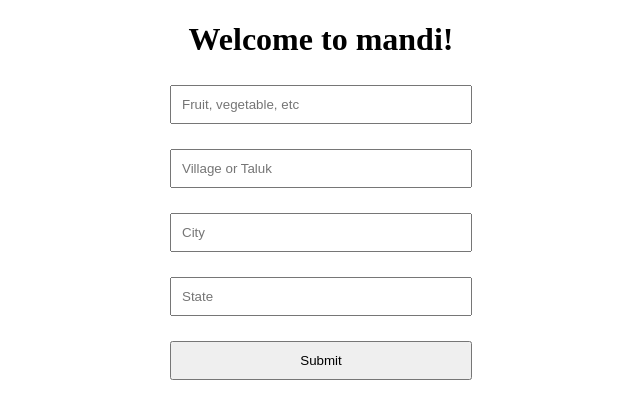
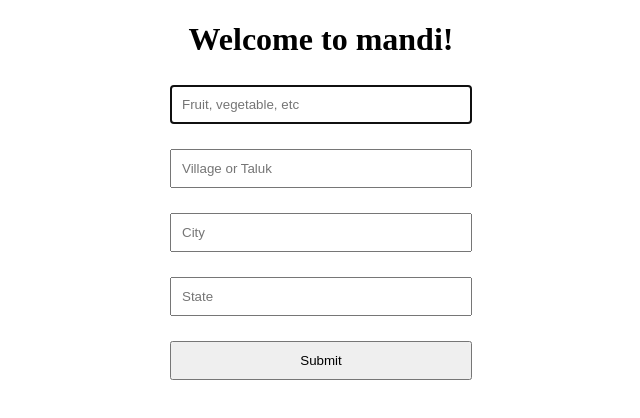
Before and after one commit to sajetr/amoeba, an Angular app: page / in a window 1280 px wide. Shown: the top 418 px of the page, without its empty margins (319-959 px from the left). Built offline with nearby package versions, Linux system fonts and the light colour scheme.

Commit message:
Adding autofocus and formatting mandi-search html file

```diff
--- a/src/app/mandi-search/mandi-search.component.html
+++ b/src/app/mandi-search/mandi-search.component.html
@@ -1,10 +1,15 @@
-<!-- Is a 2 way binding required below? -->
 <div class='search-parent-container'>
   <input type="text" [(ngModel)]="consumableName"
-         title="{{consumable}}" placeholder="{{consumable}}"/>
+         title="{{consumable}}" autofocus="autofocus" placeholder="{{consumable}}"/>
+  <!--<div class='alert-error-entry' [class]="isWrongConsumableEntry===true?'none-display':''">
+    <span>You have entered {{consumableName}} which does not exist. Please enter a value that exists</span>
+  </div>-->
   <input type="text" [(ngModel)]="villageOrTalukName"
          title="{{villageOrTaluk}}" placeholder="{{villageOrTaluk}}"/>
-  <input type="text" [(ngModel)]="cityName" title="{{city}}" placeholder="{{city}}"/>
-  <input type="text" [(ngModel)]="stateName" title="{{state}}" placeholder="{{state}}"/>
-  <button type="submit" [name]="submit" (click)="onSubmit()">{{submit}}</button>
+  <input type="text" [(ngModel)]="cityName"
+         title="{{city}}" placeholder="{{city}}"/>
+  <input type="text" [(ngModel)]="stateName"
+         title="{{state}}" placeholder="{{state}}"/>
+  <button type="submit" [name]="submit"
+         (click)="onSubmit()">{{submit}}</button>
 </div>
```
Also changed, not shown: src/app/mandi-search/mandi-search.component.ts (+6 -6 lines).
